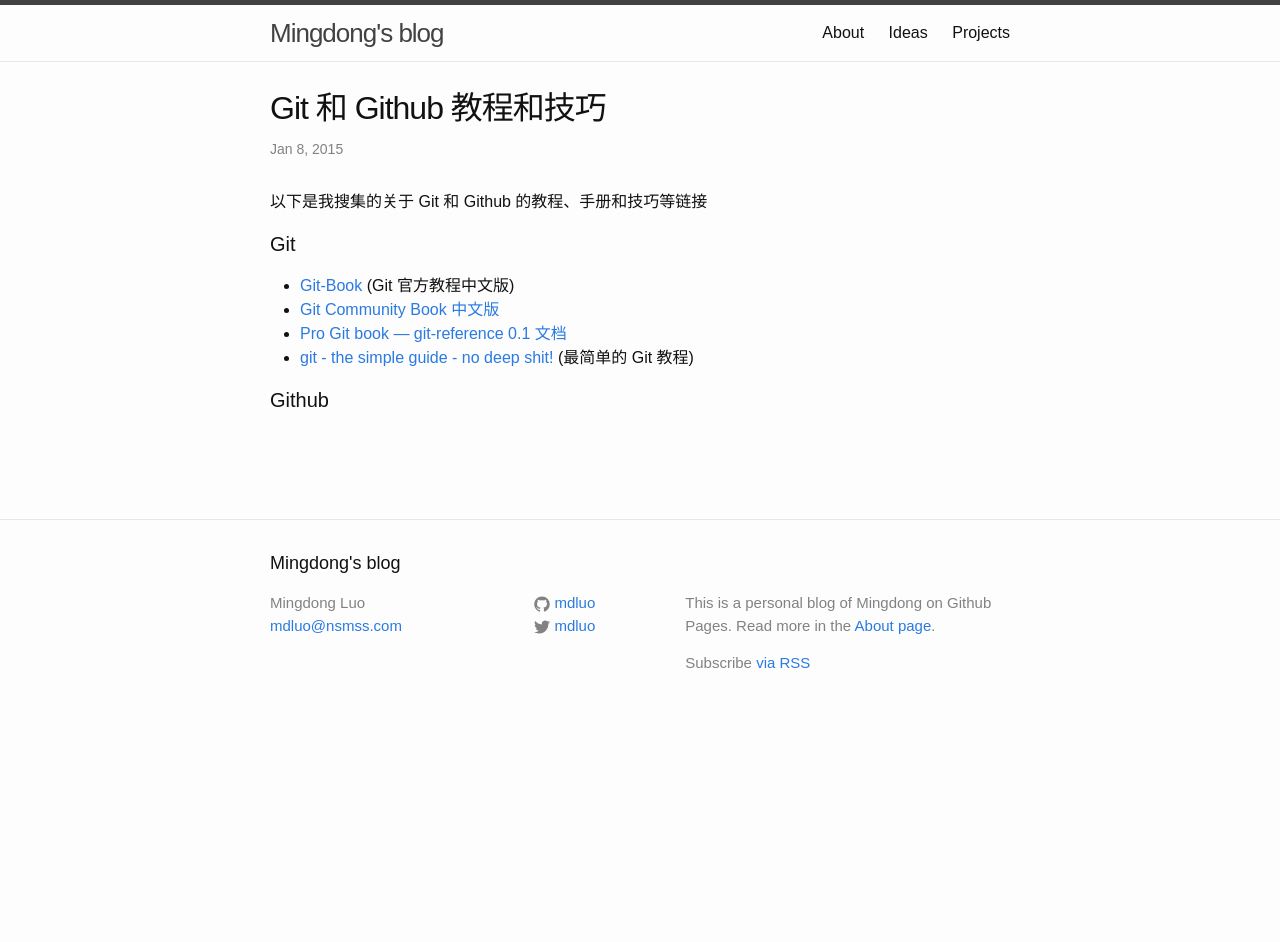
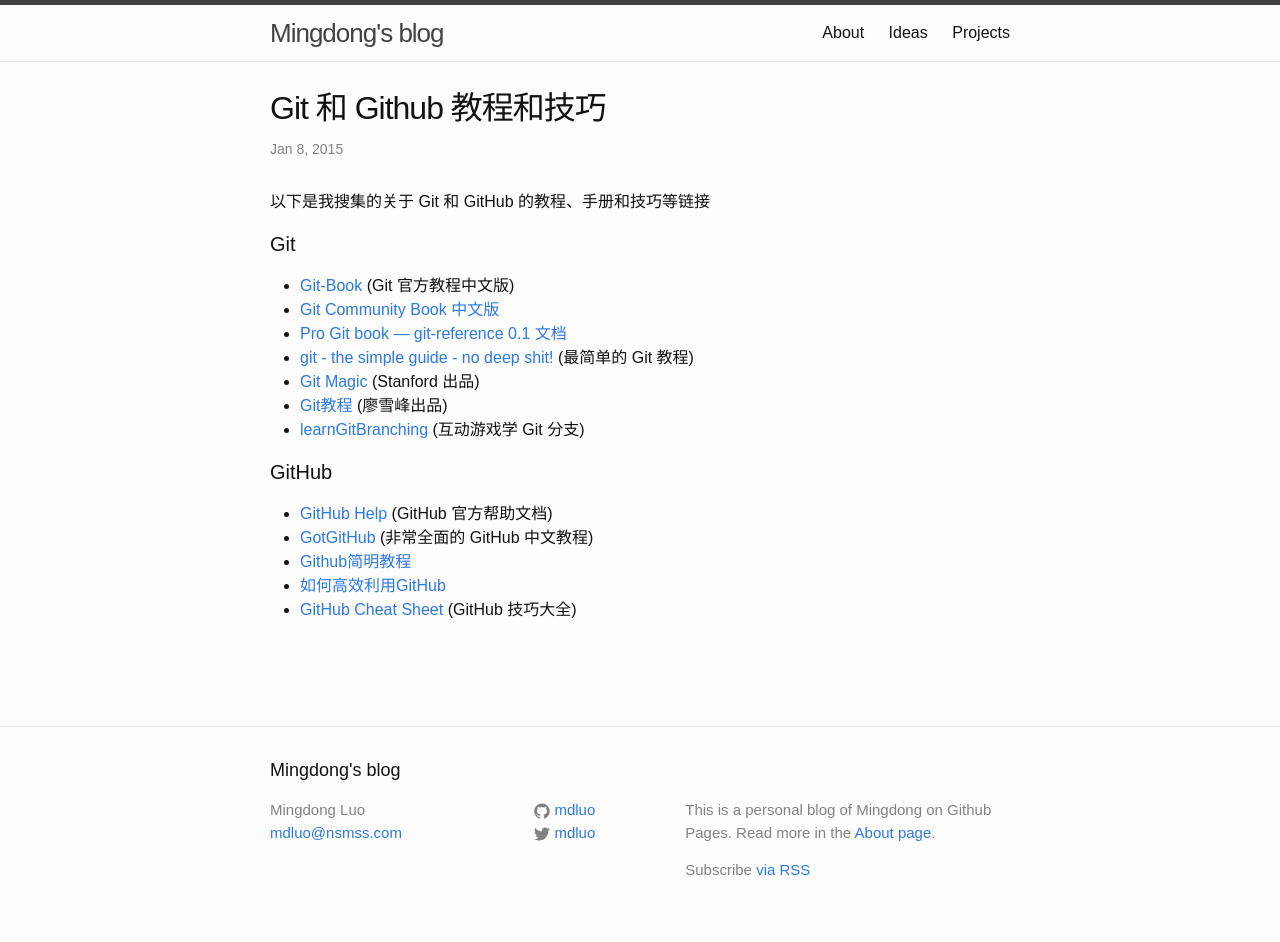
Before and after one commit to itfen/md, a Jekyll site: the page built from _posts/2015-01-08-tutorials-and-tips-about-git-and-github.md, in a window 1280 px wide. Built offline with Jekyll 4.4.1, drawn with Linux system fonts in a browser that asks for light colours; comment, search, counter and statistics services are not loaded; before the commit the page ends 900 px from its top, so only the background shows below that.

Commit message:
Update post

```diff
--- a/_posts/2015-01-08-tutorials-and-tips-about-git-and-github.md
+++ b/_posts/2015-01-08-tutorials-and-tips-about-git-and-github.md
@@ -6,7 +6,7 @@
 share: true
 ---
 
-以下是我搜集的关于 Git 和 Github 的教程、手册和技巧等链接
+以下是我搜集的关于 Git 和 GitHub 的教程、手册和技巧等链接
 
 #### Git
 
@@ -14,5 +14,14 @@
 * [Git Community Book 中文版](http://gitbook.liuhui998.com/index.html)
 * [Pro Git book — git-reference 0.1 文档](https://git-reference.readthedocs.org/en/latest/)
 * [git - the simple guide - no deep shit!](http://rogerdudler.github.io/git-guide/) (最简单的 Git 教程)
+* [Git Magic](http://www-cs-students.stanford.edu/~blynn//gitmagic/) (Stanford 出品)
+* [Git教程](http://www.liaoxuefeng.com/wiki/0013739516305929606dd18361248578c67b8067c8c017b000) (廖雪峰出品)
+* [learnGitBranching](http://pcottle.github.io/learnGitBranching/) (互动游戏学 Git 分支)
 
-#### Github
+#### GitHub
+
+* [GitHub Help](https://help.github.com/) (GitHub 官方帮助文档)
+* [GotGitHub](http://www.worldhello.net/gotgithub/) (非常全面的 GitHub 中文教程)
+* [Github简明教程](http://www.yanyulin.info/pages/2013/11/github.html)
+* [如何高效利用GitHub](http://www.yangzhiping.com/tech/github.html)
+* [GitHub Cheat Sheet](https://github.com/tiimgreen/github-cheat-sheet) (GitHub 技巧大全)
```
